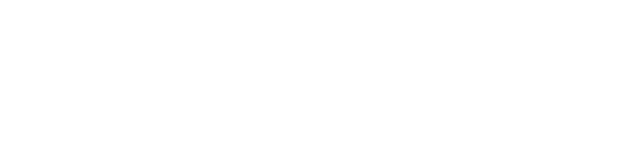
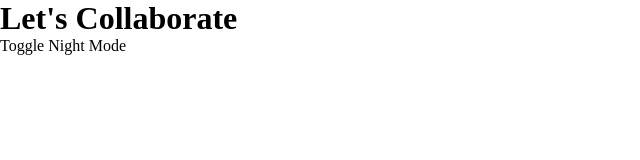
Before and after one commit to rshakash/website-clone, a plain HTML site: page index.html in a window 1280 px wide. Shown: the whole page, without its empty margins (0-640 px from the left). Drawn offline with Linux system fonts and the light colour scheme.

Commit message:
Add content to the html file

```diff
--- a/index.html
+++ b/index.html
@@ -11,7 +11,23 @@
     </head>
     <body>
 
+        <!-- Header containing main heading -->
+        <header>
+            <h1>Let's Collaborate</h1>
+        </header>
+
+        <!-- Content is generated by js file that is parsed from the json file -->
+        <main class="main-content" id="mainContent">
+
+        </main>
+
+        <!-- Footer containing the toggle mode button -->
+        <footer>
+            <p class="toogle-mode" id="toogleMode">Toggle Night Mode</p>
+        </footer>
+
         <!-- JavaScript File -->
         <script src="script.js"></script>
+
     </body>
 </html>
```
Lines whose indentation alone changed are shown as unchanged.
